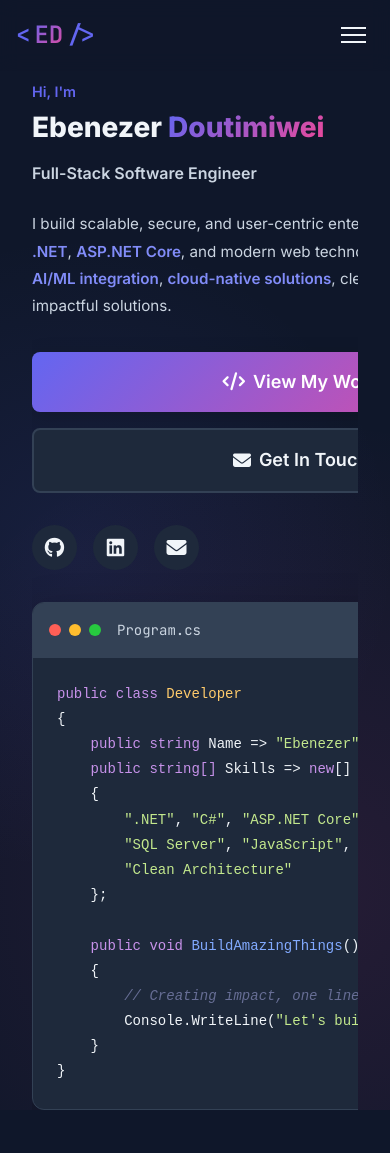
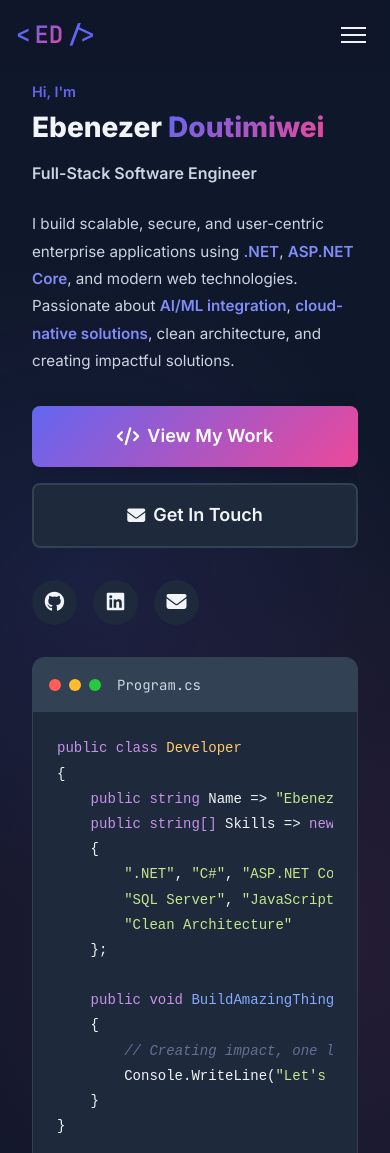
Before and after one commit to Karinateii/portfolio-website, a plain HTML site: page index.html in a window 390 px wide. Shown: the top 1153 px of the page. Drawn offline with nearby package versions, Linux system fonts and the light colour scheme.

Commit message:
fix: Add width constraints to hero-text, hero-description, buttons, and code window to prevent mobile overflow

```diff
--- a/assets/css/style.css
+++ b/assets/css/style.css
@@ -410,6 +410,16 @@ button {
     overflow-x: hidden;
 }
 
+.hero-text {
+    max-width: 100%;
+    overflow: hidden;
+}
+
+.hero-image {
+    max-width: 100%;
+    overflow: hidden;
+}
+
 .hero-greeting {
     font-size: 1.25rem;
     color: var(--primary-color);
@@ -450,11 +460,14 @@ button {
     gap: 1rem;
     margin-bottom: 2rem;
     flex-wrap: wrap;
+    max-width: 100%;
 }
 
 .hero-social {
     display: flex;
     gap: 1rem;
+    max-width: 100%;
+    flex-wrap: wrap;
 }
 
 .social-link {
@@ -483,6 +496,8 @@ button {
     overflow: hidden;
     box-shadow: var(--shadow-lg);
     border: 1px solid var(--border-color);
+    max-width: 100%;
+    width: 100%;
 }
 
 .code-window-header {
@@ -520,10 +535,14 @@ button {
     font-family: 'JetBrains Mono', monospace;
     font-size: 0.875rem;
     line-height: 1.8;
+    overflow-x: auto;
+    max-width: 100%;
 }
 
 .code-window-body pre {
     margin: 0;
+    max-width: 100%;
+    overflow-x: auto;
 }
 
 .code-keyword { color: #c792ea; }
@@ -1464,6 +1483,20 @@ button {
         padding-right: 1rem;
     }
 
+    .hero-text {
+        max-width: 100%;
+        padding-right: 0;
+    }
+
+    .hero-image {
+        max-width: 100%;
+        padding-left: 0;
+    }
+
+    .code-window {
+        max-width: 100%;
+    }
+
     .about-content {
         grid-template-columns: 1fr;
     }
```
